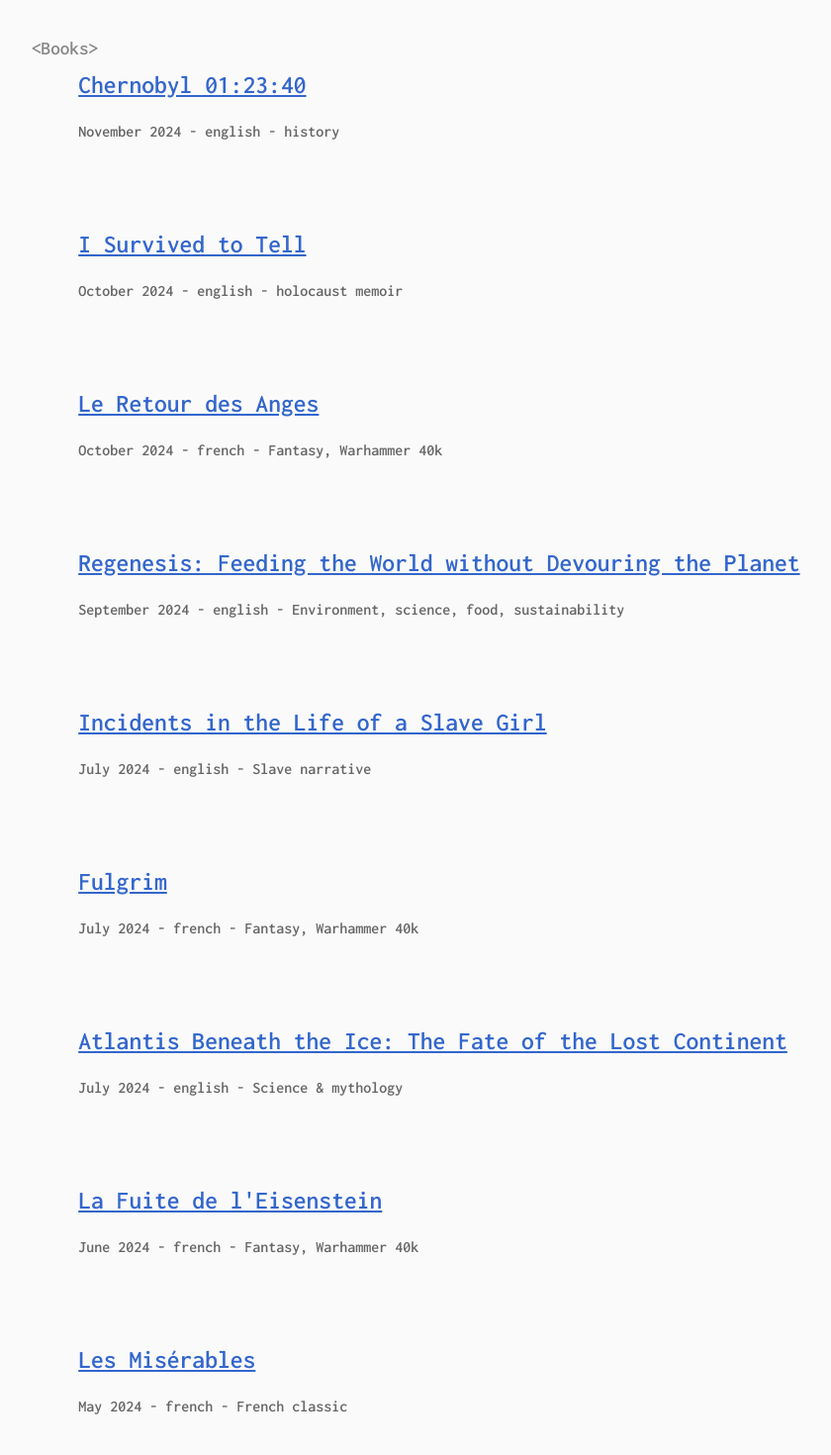
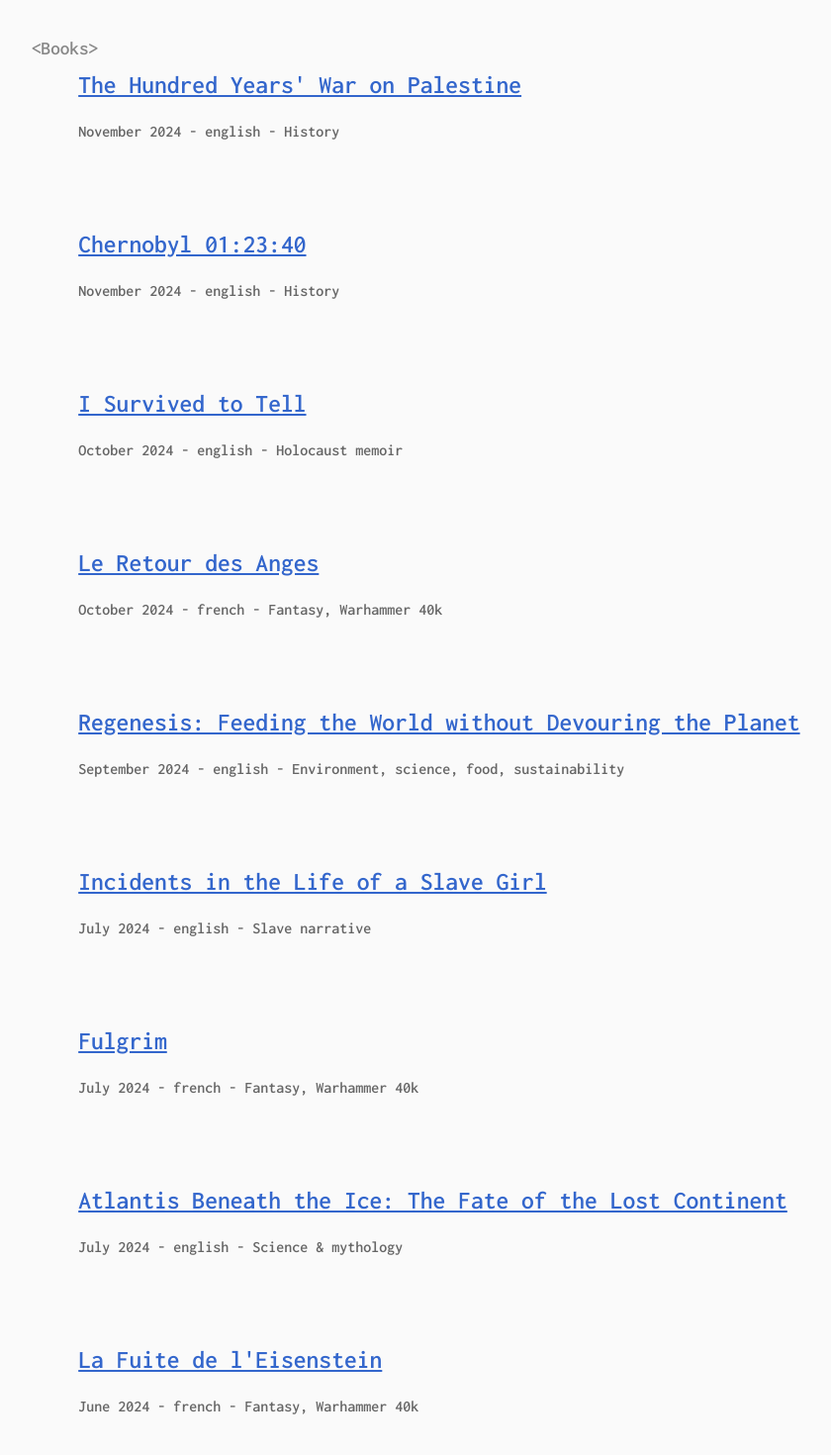
Before and after one commit to kevinch/kevinchevallierme, a Next.js app: page /books in a window 1280 px wide. Shown: the part 320-1790 px from the top of the page at 99% size, without its empty margins (18-858 px from the left). Built offline with nearby package versions, Linux system fonts and the light colour scheme.

Commit message:
add book

```diff
--- a/components/Books.tsx
+++ b/components/Books.tsx
@@ -7,8 +7,16 @@
 
       <div className="books-list">
         <Book
+          title="The Hundred Years' War on Palestine"
+          kind="History"
+          language="english"
+          date="november 2024"
+          link="https://en.wikipedia.org/wiki/The_Hundred_Years%27_War_on_Palestine"
+        />
+
+        <Book
           title="Chernobyl 01:23:40"
-          kind="history"
+          kind="History"
           language="english"
           date="november 2024"
           link="https://www.amazon.com.br/Chernobyl-01-23-Andrew-Leatherbarrow/dp/8525438855"
@@ -16,7 +24,7 @@
 
         <Book
           title="I Survived to Tell"
-          kind="holocaust memoir"
+          kind="Holocaust memoir"
           language="english"
           date="october 2024"
           link="https://www.goodreads.com/author/list/22179373.Noach_Natan_elechower"
@@ -72,7 +80,7 @@
 
         <Book
           title="Les Misérables"
-          kind="French classic"
+          kind="Epic novel"
           language="french"
           date="may 2024"
           link="https://fr.wikipedia.org/wiki/Les_Mis%C3%A9rables"
@@ -80,7 +88,7 @@
 
         <Book
           title="The Software Engineer's Guidebook"
-          kind="Engineering"
+          kind="Software engineering"
           language="english"
           date="april 2024"
           link="https://www.engguidebook.com/?ref=blog.pragmaticengineer.com"
```
